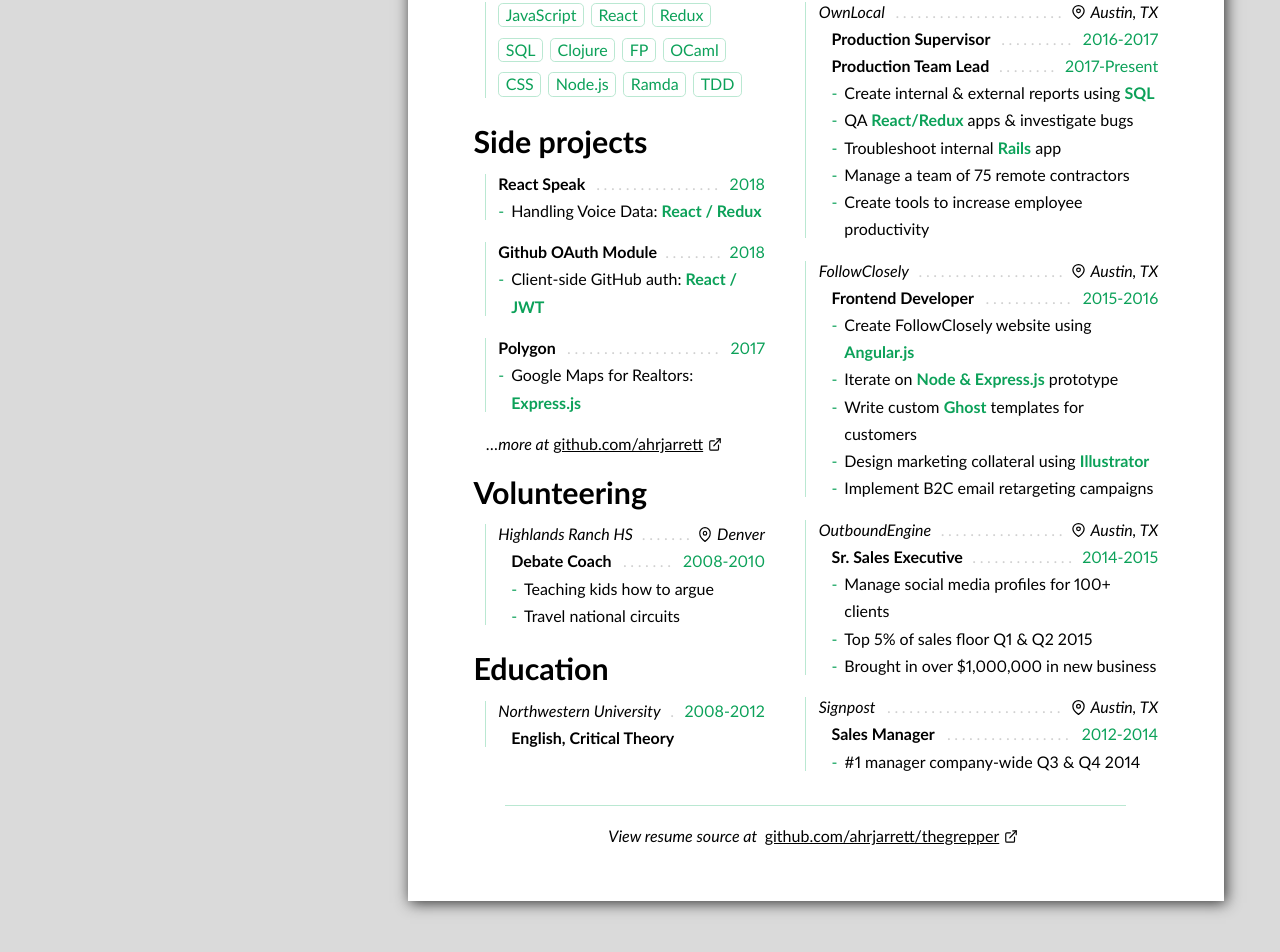
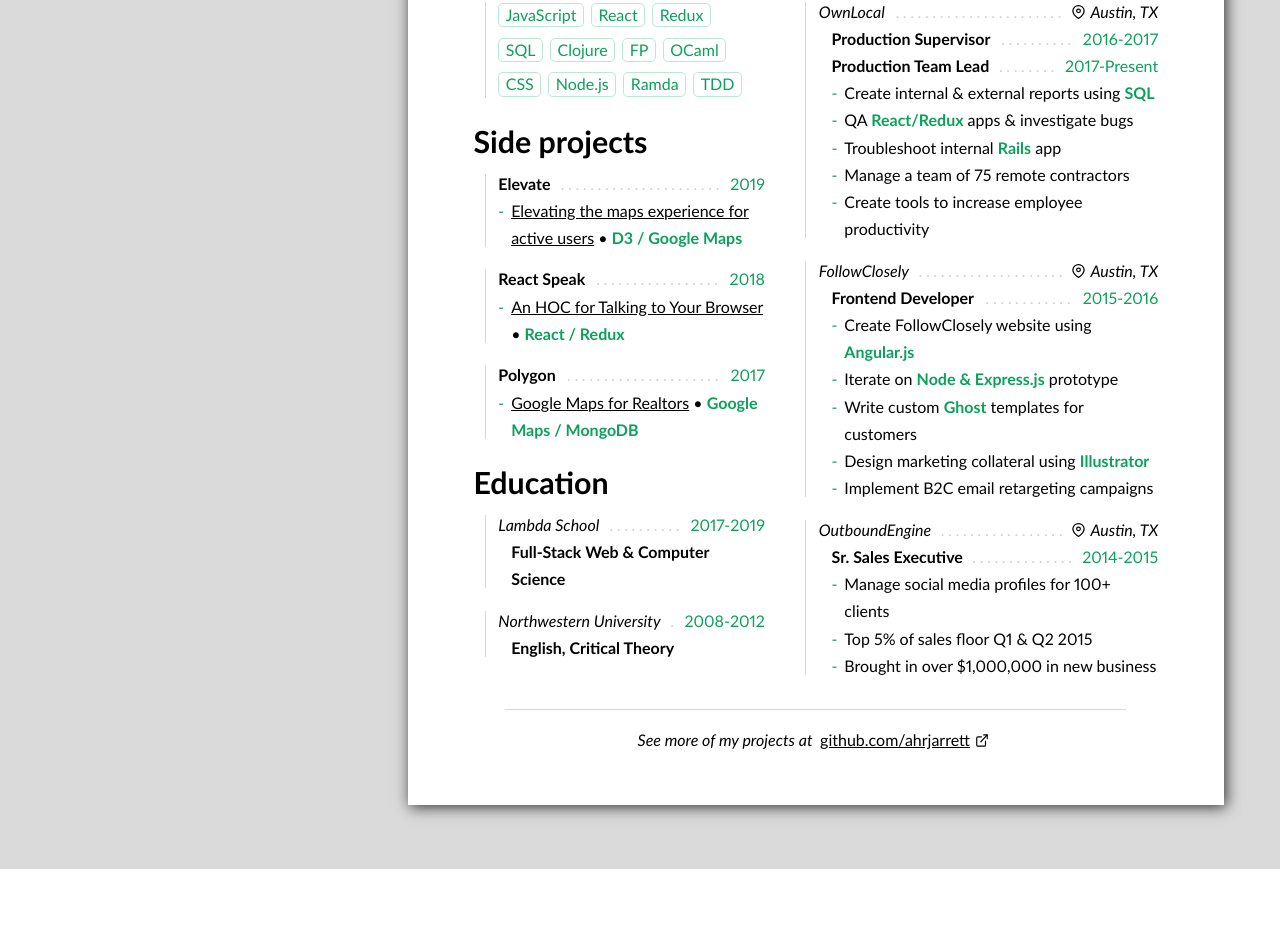
Before and after one commit to ahrjarrett/thegrepper, a React (Create React App) app: page /resume in a window 1280 px wide. Shown: the part 345-1297 px from the top of the page. After the commit the page ends 1214 px from the top, so only its background shows below. Built offline with nearby package versions, Linux system fonts and the light colour scheme; a web font is replaced by a local one.

Commit message:
update resume

```diff
--- a/src/Education.js
+++ b/src/Education.js
@@ -1,29 +1,38 @@
-import React from 'react'
-import { SectionContainer } from './Containers'
+import React from "react"
+import { SectionContainer } from "./Containers"
 
-const items = [{
-  title: 'Northwestern University',
-  subtitle: 'English, Critical Theory',
-  time: '2008-2012',
+const items = [
+  {
+    title: "Lambda School",
+    subtitle: "Full-Stack Web & Computer Science",
+    time: "2017-2019",
     location: null,
     bullets: []
-}]
+  },
+  {
+    title: "Northwestern University",
+    subtitle: "English, Critical Theory",
+    time: "2008-2012",
+    location: null,
+    bullets: []
+  }
+]
 
-const sectionTitle = 'Education'
+const sectionTitle = "Education"
 
 const Education = () => (
   <SectionContainer>
     <h2 className="section-header">{sectionTitle}</h2>
     {items.map((item, i) => (
       <div key={i} className="section-item">
-	<div className="hr-left"></div>
+        <div className="hr-left" />
         <div className="section-item-content">
           <h3 className="section-item-title">
             <span className="section-item-title-left">{item.title}</span>
             <span className="ellipses">
-	      <span className="ellipses-spacer"></span>
+              <span className="ellipses-spacer" />
               . . . . . . . . . . . . . . . . . . . . . . . . . . . . . .
-	      <span className="ellipses-spacer"></span>
+              <span className="ellipses-spacer" />
             </span>
             <span className="hl-regular">{item.time}</span>
           </h3>
--- a/src/Footer.js
+++ b/src/Footer.js
@@ -1,29 +1,15 @@
-import React from 'react'
+import React from "react"
 
 const Footer = () => (
   <div className="_a3664427">
     <p className="_94bc3f1">
-      View resume source at
-      &#160;
-      <a className="section-footer-link" href="https://github.com/ahrjarrett/thegrepper">github.com/ahrjarrett/thegrepper
-	<img className="resume-icon" src="svg/link.svg" alt="" />
+      See more of my projects at &#160;
+      <a className="section-footer-link" href="https://github.com/ahrjarrett">
+        github.com/ahrjarrett
+        <img className="resume-icon" src="svg/link.svg" alt="" />
       </a>
     </p>
   </div>
 )
 
-
 export default Footer
-
-/*
-      I made this resume with
-      &#160;
-      <span className="hl-regular">React</span> and
-      &#160;
-      <span className="hl-regular">CSS </span>
-      — view source at
-      &#160;
-      <a className="section-footer-link" href="https://github.com/ahrjarrett/thegrepper">github.com/ahrjarrett/thegrepper
-	<img className="resume-icon" src="svg/link.svg" alt="" />
-      </a>
-*/
--- a/src/Header.js
+++ b/src/Header.js
@@ -1,27 +1,36 @@
-import React from 'react'
+import React from "react"
 
 const Header = () => (
   <div className="_3a47291c Header">
     <div className="header-left">
       <h1 className="_93f6c985">Andrew Jarrett</h1>
-      <p className="_1121011e">Software developer, 1 year experience
-      </p>
-      <p className="_d7dc6b3d">View my website at <a className="section-footer-link" href="https://thegrepper.com">thegrepper.com
+      <p className="_1121011e">Software developer</p>
+      <p className="_d7dc6b3d">
+        View my portfolio at{" "}
+        <a className="section-footer-link" href="https://thegrepper.com">
+          thegrepper.com
           <img alt="" className="resume-icon" src="svg/link.svg" />
         </a>
       </p>
     </div>
     <nav className="_953d51e2">
-      <a className="_36d32072" href="mailto:ahrjarrett@gmail.com">ahrjarrett@gmail.com
+      <a className="_36d32072" href="mailto:ahrjarrett@gmail.com">
+        ahrjarrett@gmail.com
         <img alt="" className="resume-icon" src="svg/mail.svg" />
       </a>
-      <a className="_36d32072" href="https://www.linkedin.com/in/andrewhjarrett/">linkedin.com/in/andrewhjarrett
+      <a
+        className="_36d32072"
+        href="https://www.linkedin.com/in/andrewhjarrett/"
+      >
+        linkedin.com/in/andrewhjarrett
         <img alt="" className="resume-icon" src="svg/linkedin.svg" />
       </a>
-      <a className="_36d32072" href="https://github.com/ahrjarrett">github.com/ahrjarrett
+      <a className="_36d32072" href="https://github.com/ahrjarrett">
+        github.com/ahrjarrett
         <img alt="" className="resume-icon" src="svg/github.svg" />
       </a>
-      <span className="italics">Austin, Texas
+      <span className="italics">
+        Austin, Texas
         <img alt="" className="resume-icon" src="svg/location.svg" />
       </span>
     </nav>
--- a/src/Main.js
+++ b/src/Main.js
@@ -1,16 +1,14 @@
-import React from 'react'
-import TechSkills from './TechSkills'
-import SideProjects from './SideProjects'
-import Volunteering from './Volunteering'
-import Education from './Education'
-import WorkExperience from './WorkExperience'
+import React from "react"
+import TechSkills from "./TechSkills"
+import SideProjects from "./SideProjects"
+import Education from "./Education"
+import WorkExperience from "./WorkExperience"
 
 const Main = () => (
   <main className="_f276a4b7">
     <div className="_a2c561e">
       <TechSkills />
       <SideProjects />
-      <Volunteering />
       <Education />
     </div>
     <WorkExperience />
--- a/src/SideProjects.js
+++ b/src/SideProjects.js
@@ -1,16 +1,16 @@
-import React from 'react'
-import Section from './Section'
+import React from "react"
+import Section from "./Section"
 
 const SideProjects = () => (
   <div>
-    <Section
-      heading='Side projects'
-      items={items}
-      />
-    <p className="section-footer">…more at <a className="section-footer-link" href="https://github.com/ahrjarrett">github.com/ahrjarrett
-	<img className="resume-icon" src="svg/link.svg" alt="" />
+    <Section heading="Side projects" items={items} />
+    {/* <p className="section-footer">
+      …more at{" "}
+      <a className="section-footer-link" href="https://github.com/ahrjarrett">
+        github.com/ahrjarrett
+        <img className="resume-icon" src="svg/link.svg" alt="" />
       </a>
-    </p>
+    </p> */}
   </div>
 )
 
@@ -18,25 +18,62 @@
   {
     title: null,
     location: null,
-    subtitle: 'React Speak',
-    time: '2018',
-    bullets: [<p className="section-item-bullet">Handling Voice Data: <span className="hl">React / Redux</span></p>],
+    subtitle: "Elevate",
+    time: "2019",
+    bullets: [
+      <p className="section-item-bullet">
+        <a
+          href="https://github.com/Lambda-School-Labs/LabsPT1_Backwoods"
+          className="_36d32072"
+        >
+          Elevating the maps experience for active users
+        </a>{" "}
+        • <span className="hl">D3 / Google Maps</span>
+      </p>
+    ]
   },
   {
     title: null,
     location: null,
-    subtitle: 'Github OAuth Module',
-    time: '2018',
+    subtitle: "React Speak",
+    time: "2018",
     bullets: [
-	<p className="section-item-bullet">Client-side GitHub auth: <span className="hl">React / JWT</span></p>],
+      <p className="section-item-bullet">
+        <a
+          href="https://github.com/ahrjarrett/react-speak"
+          className="_36d32072"
+        >
+          An HOC for Talking to Your Browser
+        </a>{" "}
+        • <span className="hl">React / Redux</span>
+      </p>
+    ]
   },
   {
     title: null,
     location: null,
-    subtitle: 'Polygon',
-    time: '2017',
-    bullets: [<p className="section-item-bullet">Google Maps for Realtors: <span className="hl">Express.js</span></p>],
-  },
+    subtitle: "Polygon",
+    time: "2017",
+    bullets: [
+      <p className="section-item-bullet">
+        <a href="https://github.com/ahrjarrett/polygon" className="_36d32072">
+          Google Maps for Realtors
+        </a>{" "}
+        • <span className="hl">Google Maps / MongoDB</span>
+      </p>
+    ]
+  }
+  // {
+  //   title: null,
+  //   location: null,
+  //   subtitle: "Github OAuth Module",
+  //   time: "2018",
+  //   bullets: [
+  //     <p className="section-item-bullet">
+  //       Client-side GitHub auth: <span className="hl">React / JWT</span>
+  //     </p>
+  //   ]
+  // },
 ]
 
 export default SideProjects
--- a/src/WorkExperience.js
+++ b/src/WorkExperience.js
@@ -1,12 +1,9 @@
-import React from 'react'
-import Section from './Section'
+import React from "react"
+import Section from "./Section"
 
 const WorkExperience = () => (
   <div className="resume--right-column">
-    <Section
-      heading='Work history'
-      items={items}
-      />
+    <Section heading="Work history" items={items} />
   </div>
 )
 
@@ -14,50 +11,75 @@
 
 const items = [
   {
-    title: 'OwnLocal',
-    subtitle: ['Production Supervisor', 'Production Team Lead'],
-    time:     ['2016-2017', '2017-Present'],
-    location: 'Austin, TX',
+    title: "OwnLocal",
+    subtitle: ["Production Supervisor", "Production Team Lead"],
+    time: ["2016-2017", "2017-Present"],
+    location: "Austin, TX",
     bullets: [
-      <p className='section-item-bullet'>Create internal & external reports using <span className='hl'>SQL</span></p>,
-      <p className='section-item-bullet'>QA <span className='hl'>React/Redux</span> apps & investigate bugs</p>,
-      <p className='section-item-bullet'>Troubleshoot internal <span className='hl'>Rails</span> app</p>,
-      <p className='section-item-bullet'>Manage a team of 75 remote contractors</p>,
-      <p className='section-item-bullet'>Create tools to increase employee productivity</p>,
+      <p className="section-item-bullet">
+        Create internal & external reports using <span className="hl">SQL</span>
+      </p>,
+      <p className="section-item-bullet">
+        QA <span className="hl">React/Redux</span> apps & investigate bugs
+      </p>,
+      <p className="section-item-bullet">
+        Troubleshoot internal <span className="hl">Rails</span> app
+      </p>,
+      <p className="section-item-bullet">
+        Manage a team of 75 remote contractors
+      </p>,
+      <p className="section-item-bullet">
+        Create tools to increase employee productivity
+      </p>
     ]
   },
   {
-    title: 'FollowClosely',
-    subtitle: 'Frontend Developer',
-    time: '2015-2016',
-    location: 'Austin, TX',
+    title: "FollowClosely",
+    subtitle: "Frontend Developer",
+    time: "2015-2016",
+    location: "Austin, TX",
     bullets: [
-      <p className='section-item-bullet'>Create FollowClosely website using <span className='hl'>Angular.js</span></p>,
-      <p className='section-item-bullet'>Iterate on <span className='hl'>Node & Express.js</span> prototype</p>,
-      <p className='section-item-bullet'>Write custom <span className='hl'>Ghost</span> templates for customers</p>,
-      <p className='section-item-bullet'>Design marketing collateral using <span className='hl'>Illustrator</span></p>,
-      <p className='section-item-bullet'>Implement B2C email retargeting campaigns</p>,
-
+      <p className="section-item-bullet">
+        Create FollowClosely website using{" "}
+        <span className="hl">Angular.js</span>
+      </p>,
+      <p className="section-item-bullet">
+        Iterate on <span className="hl">Node & Express.js</span> prototype
+      </p>,
+      <p className="section-item-bullet">
+        Write custom <span className="hl">Ghost</span> templates for customers
+      </p>,
+      <p className="section-item-bullet">
+        Design marketing collateral using{" "}
+        <span className="hl">Illustrator</span>
+      </p>,
+      <p className="section-item-bullet">
+        Implement B2C email retargeting campaigns
+      </p>
     ]
   },
   {
-    title: 'OutboundEngine',
-    subtitle: 'Sr. Sales Executive',
-    time: '2014-2015',
-    location: 'Austin, TX',
+    title: "OutboundEngine",
+    subtitle: "Sr. Sales Executive",
+    time: "2014-2015",
+    location: "Austin, TX",
     bullets: [
-      <p className='section-item-bullet'>Manage social media profiles for 100+ clients</p>,
-      <p className='section-item-bullet'>Top 5% of sales floor Q1 & Q2 2015</p>,
-								      <p className='section-item-bullet'>Brought in over $1,000,000 in new business</p>,
+      <p className="section-item-bullet">
+        Manage social media profiles for 100+ clients
+      </p>,
+      <p className="section-item-bullet">Top 5% of sales floor Q1 & Q2 2015</p>,
+      <p className="section-item-bullet">
+        Brought in over $1,000,000 in new business
+      </p>
     ]
-  },
-  {
-    title: 'Signpost',
-    subtitle: 'Sales Manager',
-    time: '2012-2014',
-    location: 'Austin, TX',
-    bullets: [
-      <p className='section-item-bullet'>#1 manager company-wide Q3 & Q4 2014</p>,
-    ]
-  },
+  }
+  // {
+  //   title: 'Signpost',
+  //   subtitle: 'Sales Manager',
+  //   time: '2012-2014',
+  //   location: 'Austin, TX',
+  //   bullets: [
+  //     <p className='section-item-bullet'>#1 manager company-wide Q3 & Q4 2014</p>,
+  //   ]
+  // },
 ]
```
Also changed, not shown: .eslintrc.json (added), .prettierrc.json (added). Lines whose indentation alone changed are shown as unchanged.
